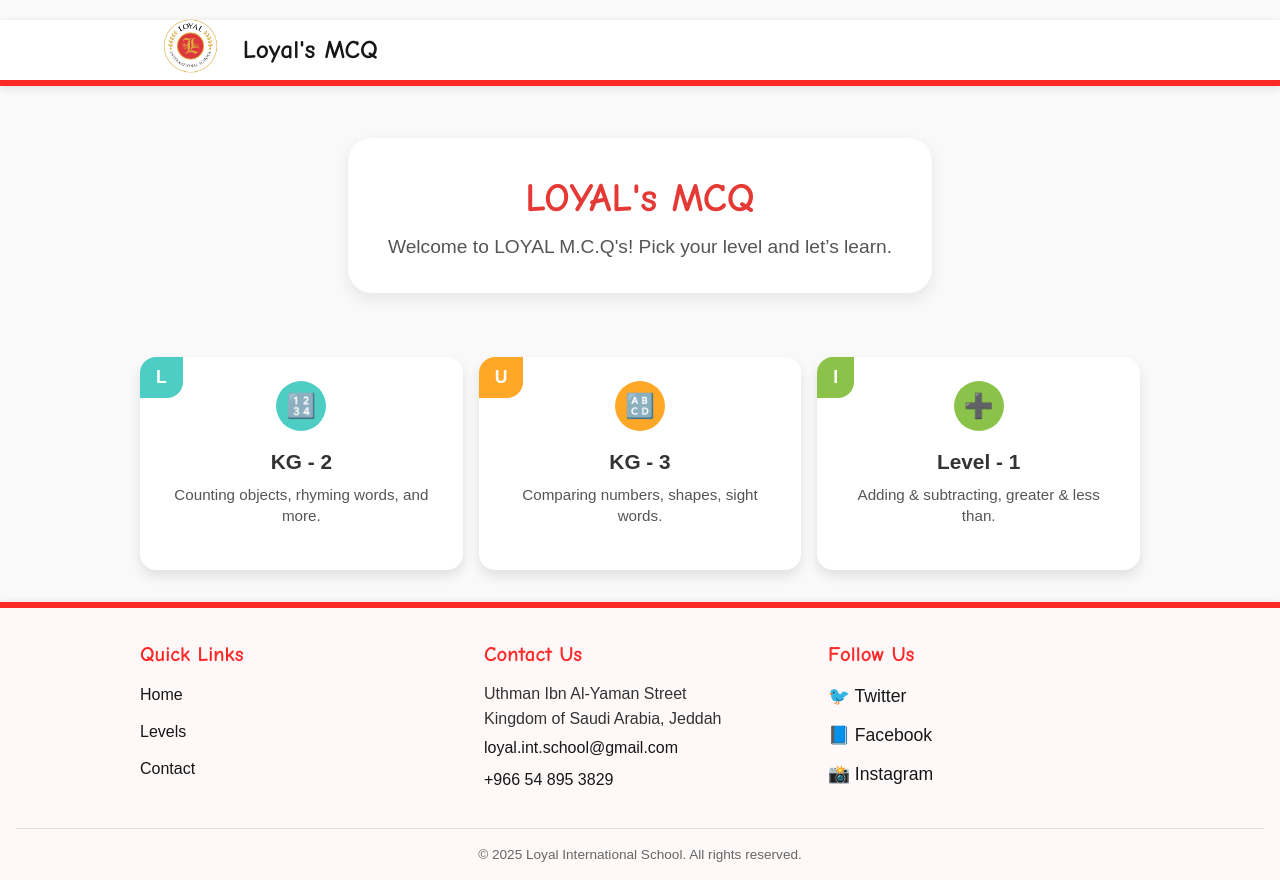
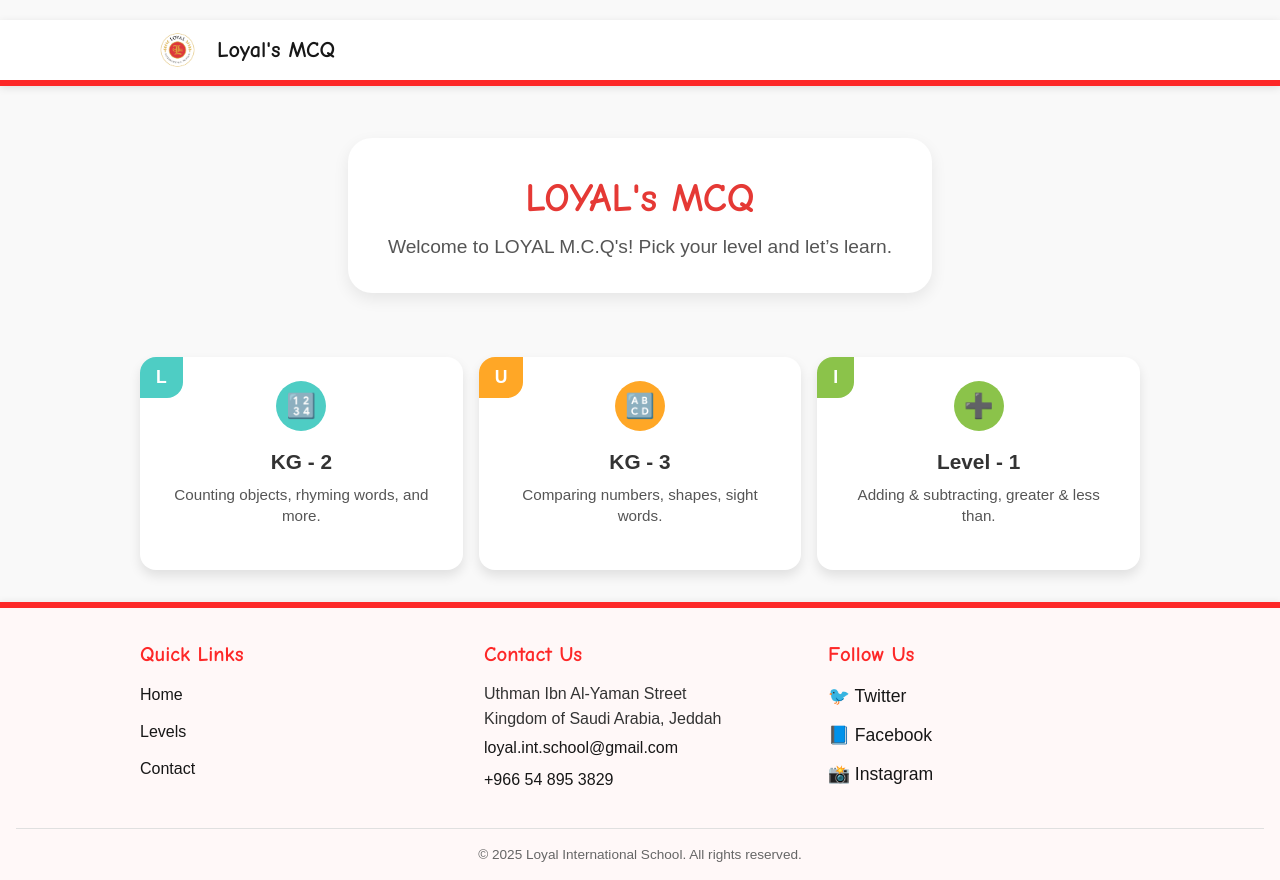
Before and after one commit to innovativemodelbuilding/LIS-Quiz, a plain HTML site: page index.html in a window 1280 px wide. Drawn offline with Linux system fonts and the light colour scheme.

Commit message:
more fixes

```diff
--- a/css/index.css
+++ b/css/index.css
@@ -1335,3 +1335,21 @@ header {
     display: flex;
   }
 }
+
+/* ── Logo Alignment ── */
+.site-header .header-inner .logo-link {
+  display: flex;
+  align-items: center;
+  gap: 0.5rem;        /* space between image & text */
+}
+
+.site-header .logo-icon {
+  height: 50px;       /* tweak as needed */
+  width: auto;
+}
+
+.site-header .logo-text {
+  font-size: 1.4rem;  /* adjust size */
+  line-height: 1;     /* prevents any extra vertical shift */
+  color: #171717;     /* or whatever your theme color is */
+}
--- a/css/question.css
+++ b/css/question.css
@@ -591,3 +591,21 @@ header {
     display: flex;
   }
 }
+
+/* ── Logo Alignment ── */
+.site-header .header-inner .logo-link {
+  display: flex;
+  align-items: center;
+  gap: 0.5rem;        /* space between image & text */
+}
+
+.site-header .logo-icon {
+  height: 50px;       /* tweak as needed */
+  width: auto;
+}
+
+.site-header .logo-text {
+  font-size: 1.4rem;  /* adjust size */
+  line-height: 1;     /* prevents any extra vertical shift */
+  color: #171717;     /* or whatever your theme color is */
+}
--- a/css/startpage.css
+++ b/css/startpage.css
@@ -437,3 +437,21 @@ header {
     display: flex;
   }
 }
+
+/* ── Logo Alignment ── */
+.site-header .header-inner .logo-link {
+  display: flex;
+  align-items: center;
+  gap: 0.5rem;        /* space between image & text */
+}
+
+.site-header .logo-icon {
+  height: 50px;       /* tweak as needed */
+  width: auto;
+}
+
+.site-header .logo-text {
+  font-size: 1.4rem;  /* adjust size */
+  line-height: 1;     /* prevents any extra vertical shift */
+  color: #171717;     /* or whatever your theme color is */
+}
--- a/js/partials.js
+++ b/js/partials.js
@@ -1,20 +1,18 @@
 // js/partials.js
-
 document.addEventListener('DOMContentLoaded', () => {
   // 1) HEADER + HAMBURGER
   const headerHtml = `
     <header class="site-header">
       <div class="header-inner">
         <div class="logo">
-          <a href="../../../index.html">
+          <a href="index.html" class="logo-link">
             <img
-              src="../../../image/Loyal_International_School_logo.png"
+              src="image/Loyal_International_School_logo.png"
               class="logo-icon"
               alt="Logo"
             />
-            </a>
             <span class="logo-text">Loyal's MCQ</span>
-
+          </a>
         </div>
 
         <!-- Hamburger icon (visible only on ≤900px) -->
@@ -26,9 +24,9 @@ document.addEventListener('DOMContentLoaded', () => {
 
         <!-- Main navigation -->
         <nav class="main-nav" id="nav-menu">
-          <a href="../../../index.html" class="nav-link">Home</a>
-          <a href="../../../pages/aboutus.html" class="nav-link">About Us</a>
-          <a href="../../../pages/contactus.html" class="nav-link">Contact</a>
+          <a href="index.html" class="nav-link">Home</a>
+          <a href="pages/aboutus.html" class="nav-link">About Us</a>
+          <a href="pages/contactus.html" class="nav-link">Contact</a>
         </nav>
       </div>
     </header>
```
